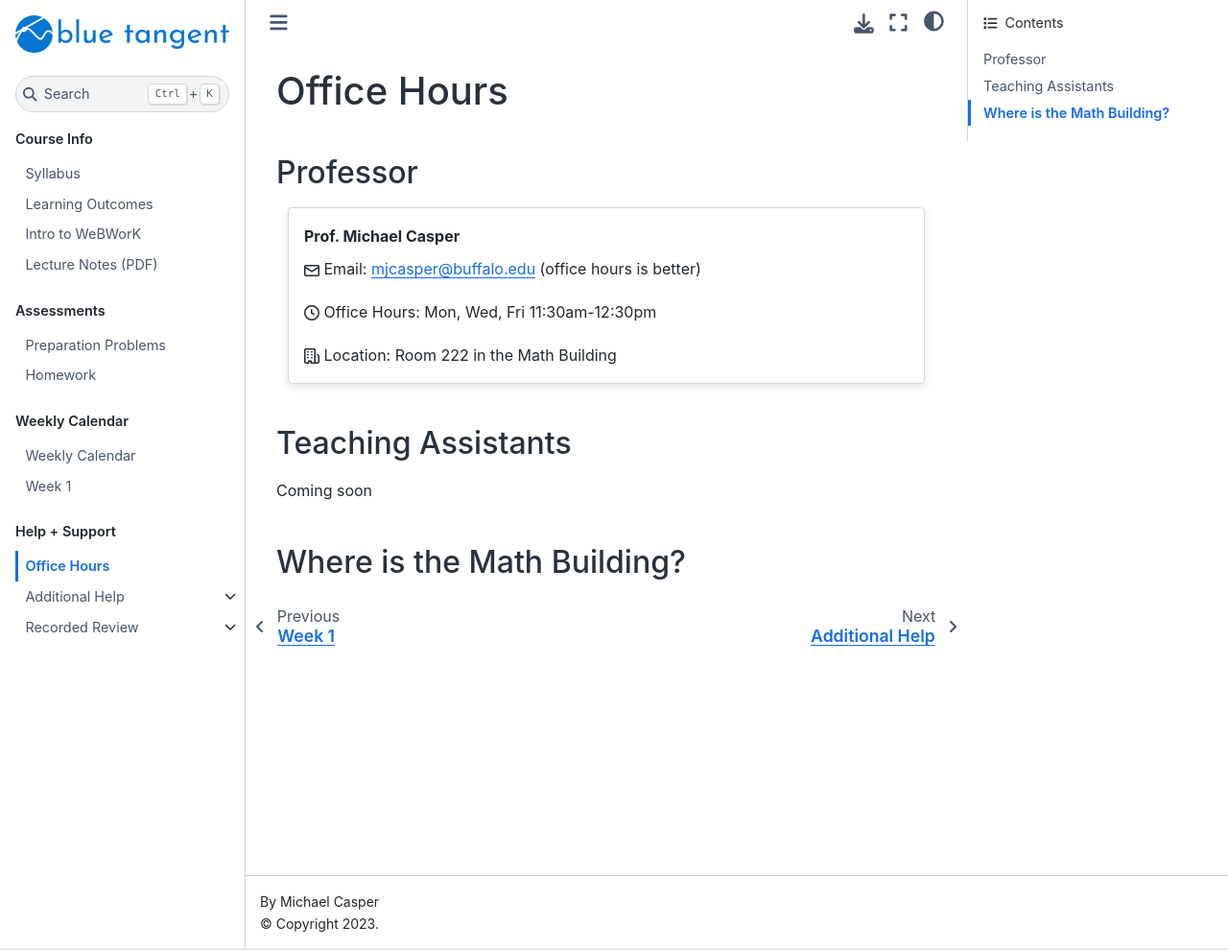
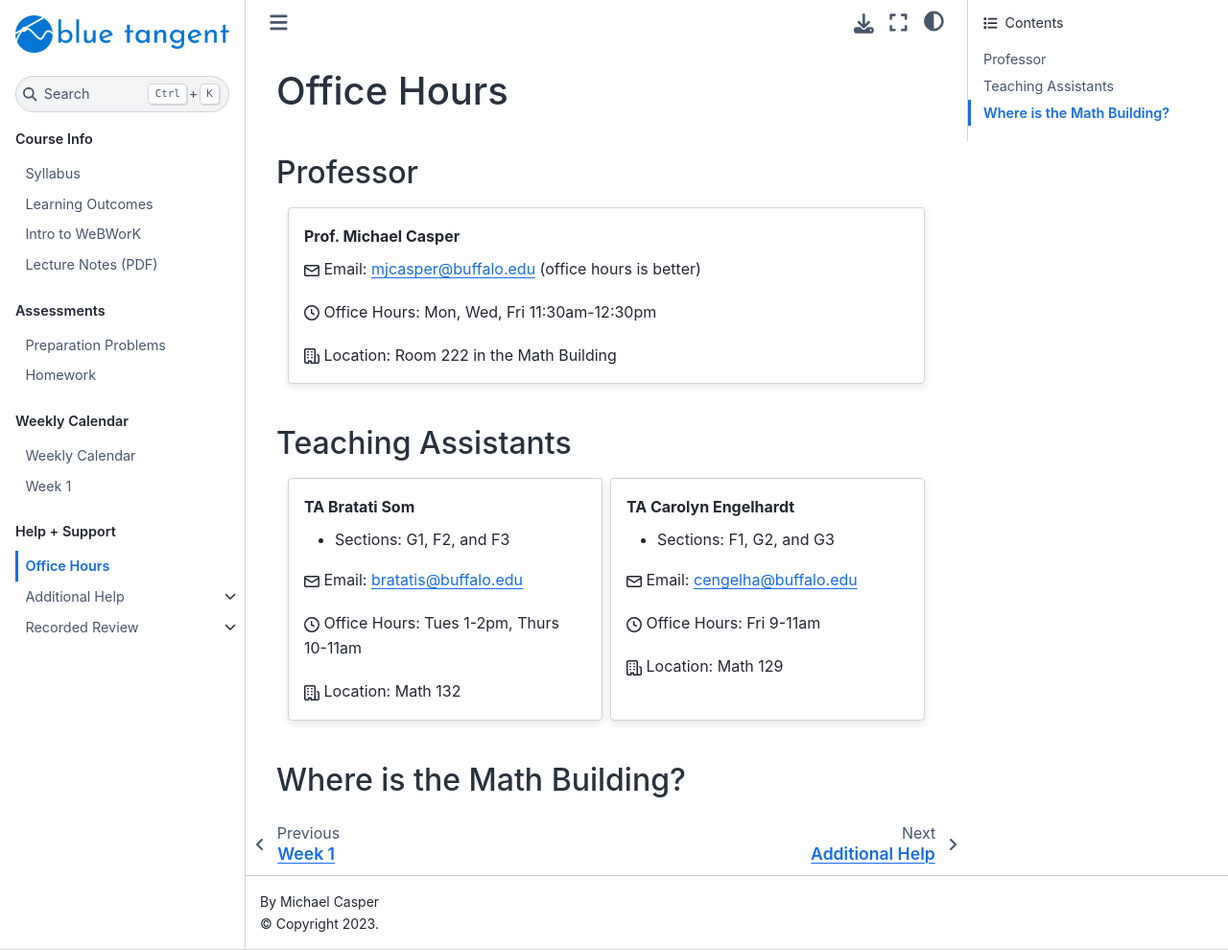
Before and after one commit to mjcasper/info-241, a Jupyter Book: the page built from start/office-hours.md, in a window 1280 px wide and 990 px high. Shown: the whole window at 96% size. Built offline with Jupyter Book 1.0.4 settings and Sphinx 7.4.7 and the Sphinx Book theme 1.1.4, drawn with Linux system fonts in a browser that asks for light colours; some of the changed lines change nothing that is shown.

Commit message:
update office hours

```diff
--- a/start/office-hours.md
+++ b/start/office-hours.md
@@ -24,130 +24,37 @@ Office Hours
 
 ## Teaching Assistants
 
-Coming soon
-
-<!--
-
-### Section C
 
 ::::{grid}
 :gutter: 2
 
-:::{grid-item-card} TA Lucas Kruse
+:::{grid-item-card} TA Bratati Som
 
-{octicon}`mail;1em;sd-text` Email: lucaskru@buffalo.edu
+- Sections: G1, F2, and F3
 
-{octicon}`clock;1em;sd-text` Office Hours:  Wed, Fri 3-4pm
+{octicon}`mail;1em;sd-text` Email: bratatis@buffalo.edu
 
-
-{octicon}`organization;1em;sd-text` Location: Math 136
-:::
-
-
-:::{grid-item-card} TA Arya Vadnere
-
-{octicon}`mail;1em;sd-text` Email: aryaabhi@buffalo.edu
-
-{octicon}`clock;1em;sd-text` Office Hours:  Thurs 10am-12pm
+{octicon}`clock;1em;sd-text` Office Hours:  Tues 1-2pm, Thurs 10-11am
 
 
 {octicon}`organization;1em;sd-text` Location: Math 132
 :::
 
 
-::::
+:::{grid-item-card} TA Carolyn Engelhardt
 
+- Sections: F1, G2, and G3
 
-### Section D
+{octicon}`mail;1em;sd-text` Email: cengelha@buffalo.edu
 
-::::{grid}
-:gutter: 2
+{octicon}`clock;1em;sd-text` Office Hours:  Fri 9-11am
 
-:::{grid-item-card} TA Kevin Nguyen
-
-{octicon}`mail;1em;sd-text` Email: kn58@buffalo.edu
-
-
-{octicon}`clock;1em;sd-text` Office Hours:  Wed 2-3pm, Thurs 12:30-1:30pm
-
-
-{octicon}`organization;1em;sd-text` Location: Math 136
-:::
-
-
-:::{grid-item-card} TA Jun Peng
-
-{octicon}`mail;1em;sd-text` Email: jpeng3@buffalo.edu
-
-{octicon}`clock;1em;sd-text` Office Hours:  Wed 3-4pm, Fri 1-2pm
-
-
-{octicon}`organization;1em;sd-text` Location: Math 139
+{octicon}`organization;1em;sd-text` Location: Math 129
 :::
 
 
 ::::
 
-
-### Section G
-
-::::{grid}
-:gutter: 2
-
-:::{grid-item-card} TA Seth Hovland
-
-{octicon}`mail;1em;sd-text` Email: sethhovl@buffalo.edu
-
-{octicon}`clock;1em;sd-text` Office Hours:  Mon, Wed 1-2pm
-
-
-{octicon}`organization;1em;sd-text` Location: Math 130
-:::
-
-
-:::{grid-item-card} TA Laney Wieclaw
-
-{octicon}`mail;1em;sd-text` Email: laneywie@buffalo.edu
-
-{octicon}`clock;1em;sd-text` Office Hours:  Tues 3:30-5:30pm
-
-
-{octicon}`organization;1em;sd-text` Location: Math 136
-:::
-
-
-::::
-
-### Section H
-
-::::{grid}
-:gutter: 2
-
-:::{grid-item-card} TA Kevin Euscher
-
-{octicon}`mail;1em;sd-text` Email: kevineus@buffalo.edu
-
-{octicon}`clock;1em;sd-text` Office Hours:  Mon, Wed 2-3pm
-
-
-{octicon}`organization;1em;sd-text` Location: Math 136
-:::
-
-
-:::{grid-item-card} TA Deepisha Solanki
-
-{octicon}`mail;1em;sd-text` Email: deepisha@buffalo.edu
-
-{octicon}`clock;1em;sd-text` Office Hours:  Tues 10am-12pm
-
-
-{octicon}`organization;1em;sd-text` Location: Math 140
-:::
-
-
-::::
-
--->
 
 
 
```
